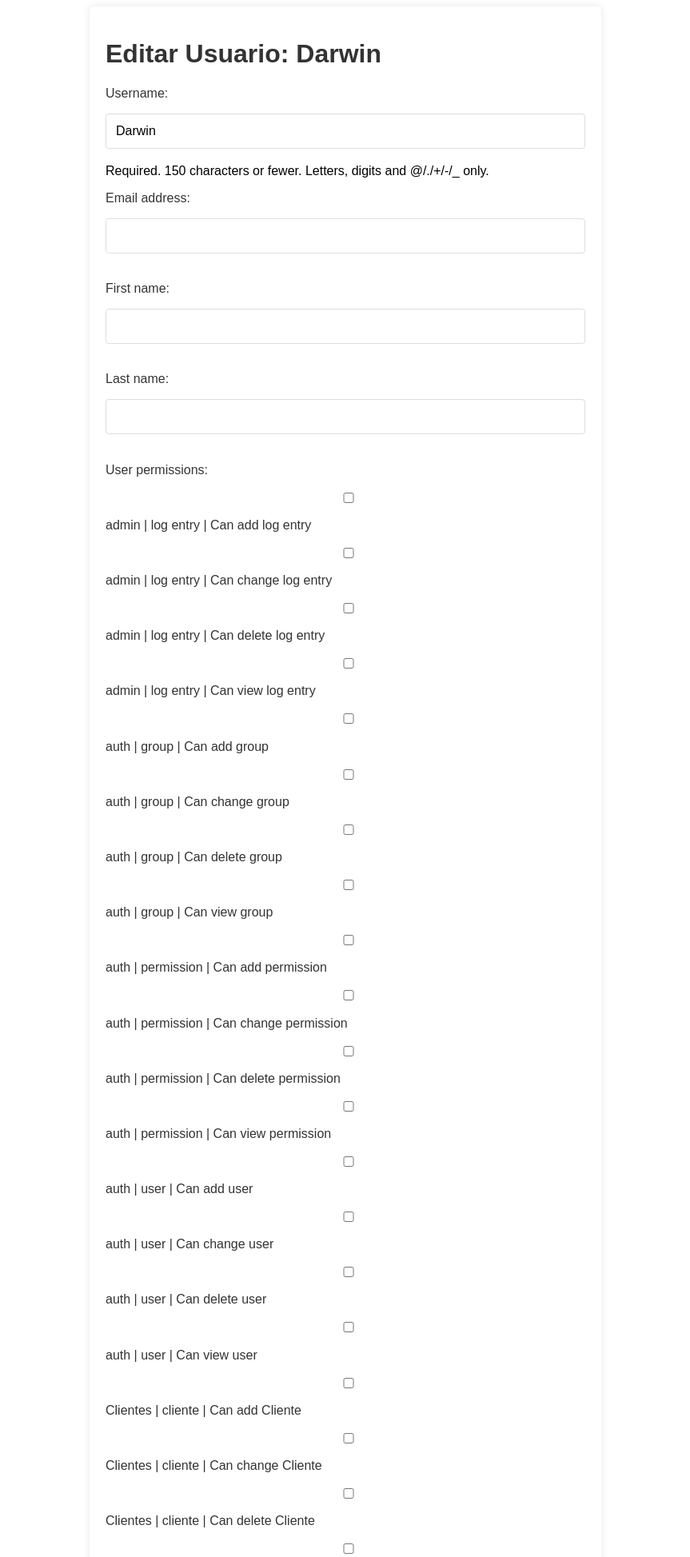
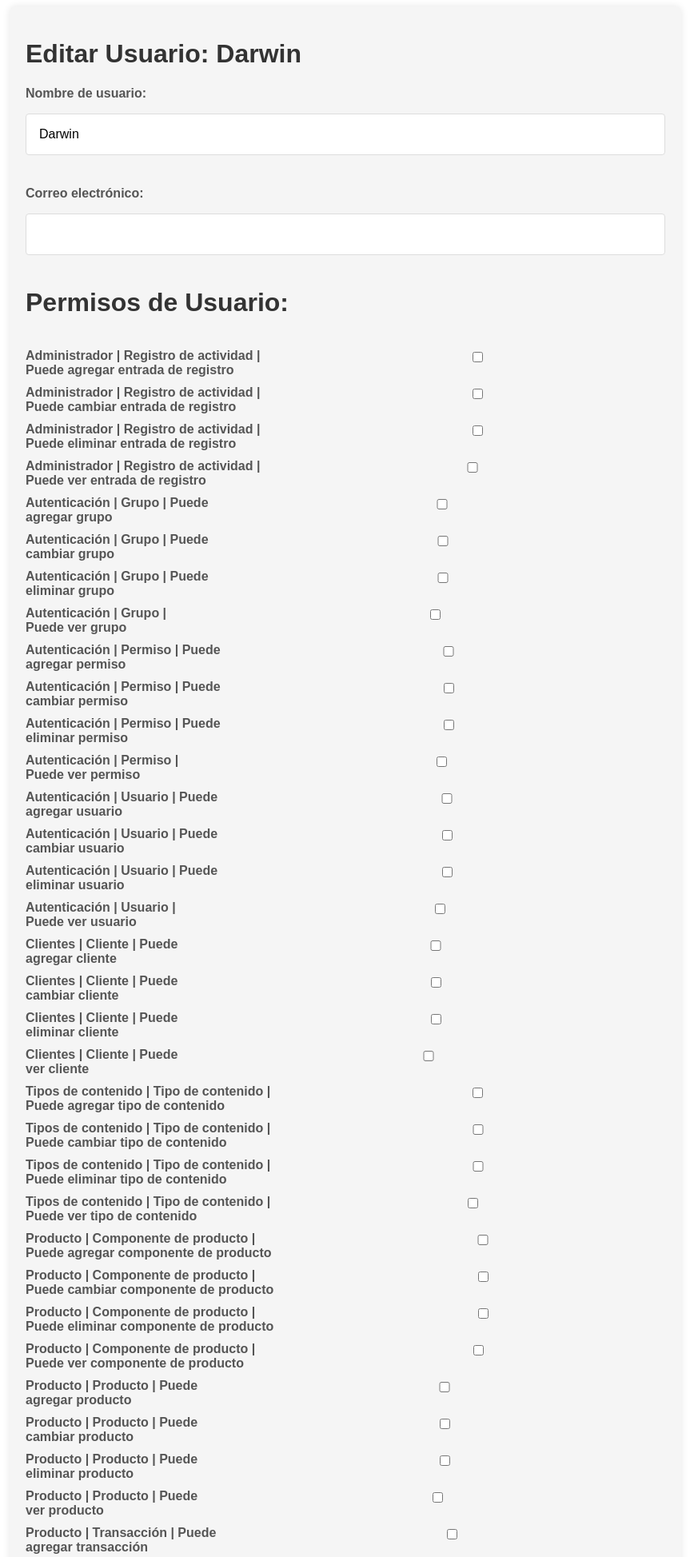
Before and after one commit to darwinLF92/AVANCEPROYECTO171123, a Django app: page /users/edit/1/ in a window 1280 px wide. Shown: the top 1947 px of the page at 80% size, without its empty margins (208-1071 px from the left). Run offline with Django 4.2, Linux system fonts and the light colour scheme; a user stored in the database is signed in; data comes from the database, SQL or seed files in the repository; data that the repository does not hold is empty; some libraries are stand-ins or nearby versions.

Commit message:
Mejoras en el Formulario de Permisos de Usario

```diff
--- a/Proyecto/settings.py
+++ b/Proyecto/settings.py
@@ -47,7 +47,9 @@ INSTALLED_APPS = [
     'Clientes',
     'Vendedor',
     'Ventas',
-    'configuracion'
+    'configuracion',
+    'crispy_forms',
+
 ]
 
 MIDDLEWARE = [
@@ -147,3 +149,5 @@ MEDIA_ROOT = os.path.join(BASE_DIR, 'media')
 X_FRAME_OPTIONS = 'SAMEORIGIN'
 
 DEFAULT_AUTO_FIELD = 'django.db.models.BigAutoField'
+
+CRISPY_TEMPLATE_PACK = ''  # O 'bootstrap'
--- a/Usuarios/forms.py
+++ b/Usuarios/forms.py
@@ -10,12 +10,123 @@ class UserRegisterForm(UserCreationForm):
         fields = ['username', 'email', 'password1', 'password2']
 
 class UserEditForm(forms.ModelForm):
-    class Meta:
-        model = User
-        fields = ['username', 'email', 'first_name', 'last_name', 'user_permissions']  # Ajusta los campos según tus necesidades
+    #diccionario para los permisos de usuarios
+    SPANISH_PERMISSIONS = {
+    'admin | log entry | Can add log entry': 'Administrador | Registro de actividad | Puede agregar entrada de registro',
+    'admin | log entry | Can change log entry': 'Administrador | Registro de actividad | Puede cambiar entrada de registro',
+    'admin | log entry | Can delete log entry': 'Administrador | Registro de actividad | Puede eliminar entrada de registro',
+    'admin | log entry | Can view log entry': 'Administrador | Registro de actividad | Puede ver entrada de registro',
 
-    # Si quieres un widget especial para los permisos, puedes hacerlo así:
+    'auth | group | Can add group': 'Autenticación | Grupo | Puede agregar grupo',
+    'auth | group | Can change group': 'Autenticación | Grupo | Puede cambiar grupo',
+    'auth | group | Can delete group': 'Autenticación | Grupo | Puede eliminar grupo',
+    'auth | group | Can view group': 'Autenticación | Grupo | Puede ver grupo',
+
+    'auth | permission | Can add permission': 'Autenticación | Permiso | Puede agregar permiso',
+    'auth | permission | Can change permission': 'Autenticación | Permiso | Puede cambiar permiso',
+    'auth | permission | Can delete permission': 'Autenticación | Permiso | Puede eliminar permiso',
+    'auth | permission | Can view permission': 'Autenticación | Permiso | Puede ver permiso',
+
+    'auth | user | Can add user': 'Autenticación | Usuario | Puede agregar usuario',
+    'auth | user | Can change user': 'Autenticación | Usuario | Puede cambiar usuario',
+    'auth | user | Can delete user': 'Autenticación | Usuario | Puede eliminar usuario',
+    'auth | user | Can view user': 'Autenticación | Usuario | Puede ver usuario',
+
+    'Clientes | cliente | Can add Cliente': 'Clientes | Cliente | Puede agregar cliente',
+    'Clientes | cliente | Can change Cliente': 'Clientes | Cliente | Puede cambiar cliente',
+    'Clientes | cliente | Can delete Cliente': 'Clientes | Cliente | Puede eliminar cliente',
+    'Clientes | cliente | Can view Cliente': 'Clientes | Cliente | Puede ver cliente',
+
+    'configuracion | configuracion | Can add configuracion': 'Configuración | Configuración | Puede agregar configuración',
+    'configuracion | configuracion | Can change configuracion': 'Configuración | Configuración | Puede cambiar configuración',
+    'configuracion | configuracion | Can delete configuracion': 'Configuración | Configuración | Puede eliminar configuración',
+    'configuracion | configuracion | Can view configuracion': 'Configuración | Configuración | Puede ver configuración',
+
+    'configuraciontienda | Can add ConfiguracionTienda': 'Configuración de Tienda | Puede agregar Configuración de Tienda',
+    'configuraciontienda | Can change ConfiguracionTienda': 'Configuración de Tienda | Puede cambiar Configuración de Tienda',
+    'configuraciontienda | Can delete ConfiguracionTienda': 'Configuración de Tienda | Puede eliminar Configuración de Tienda',
+    'configuraciontienda | Can view ConfiguracionTienda': 'Configuración de Tienda | Puede ver Configuración de Tienda',
+
+    'contenttypes | content type | Can add content type': 'Tipos de contenido | Tipo de contenido | Puede agregar tipo de contenido',
+    'contenttypes | content type | Can change content type': 'Tipos de contenido | Tipo de contenido | Puede cambiar tipo de contenido',
+    'contenttypes | content type | Can delete content type': 'Tipos de contenido | Tipo de contenido | Puede eliminar tipo de contenido',
+    'contenttypes | content type | Can view content type': 'Tipos de contenido | Tipo de contenido | Puede ver tipo de contenido',
+
+    'Producto | componente producto | Can add componente producto': 'Producto | Componente de producto | Puede agregar componente de producto',
+    'Producto | componente producto | Can change componente producto': 'Producto | Componente de producto | Puede cambiar componente de producto',
+    'Producto | componente producto | Can delete componente producto': 'Producto | Componente de producto | Puede eliminar componente de producto',
+    'Producto | componente producto | Can view componente producto': 'Producto | Componente de producto | Puede ver componente de producto',
+
+    'Producto | producto | Can add producto': 'Producto | Producto | Puede agregar producto',
+    'Producto | producto | Can change producto': 'Producto | Producto | Puede cambiar producto',
+    'Producto | producto | Can delete producto': 'Producto | Producto | Puede eliminar producto',
+    'Producto | producto | Can view producto': 'Producto | Producto | Puede ver producto',
+
+    'Producto | transaccion | Can add transaccion': 'Producto | Transacción | Puede agregar transacción',
+    'Producto | transaccion | Can change transaccion': 'Producto | Transacción | Puede cambiar transacción',
+    'Producto | transaccion | Can delete transaccion': 'Producto | Transacción | Puede eliminar transacción',
+    'Producto | transaccion | Can view transaccion': 'Producto | Transacción | Puede ver transacción',
+
+    'Proveedor | Proveedor | Can add Proveedor': 'Proveedor | Proveedor | Puede agregar proveedor',
+    'Proveedor | Proveedor | Can change Proveedor': 'Proveedor | Proveedor | Puede cambiar proveedor',
+    'Proveedor | Proveedor | Can delete Proveedor': 'Proveedor | Proveedor | Puede eliminar proveedor',
+    'Proveedor | Proveedor | Can view Proveedor': 'Proveedor | Proveedor | Puede ver proveedor',
+
+    'sessions | session | Can add session': 'Sesiones | Sesión | Puede agregar sesión',
+    'sessions | session | Can change session': 'Sesiones | Sesión | Puede cambiar sesión',
+    'sessions | session | Can delete session': 'Sesiones | Sesión | Puede eliminar sesión',
+    'sessions | session | Can view session': 'Sesiones | Sesión | Puede ver sesión',
+
+    'Vendedor | vendedor | Can add vendedor': 'Vendedor | Vendedor | Puede agregar vendedor',
+    'Vendedor | vendedor | Can change vendedor': 'Vendedor | Vendedor | Puede cambiar vendedor',
+    'Vendedor | vendedor | Can delete vendedor': 'Vendedor | Vendedor | Puede eliminar vendedor',
+    'Vendedor | vendedor | Can view vendedor': 'Vendedor | Vendedor | Puede ver vendedor',
+
+    'Ventas | anulacion | Can add anulacion': 'Ventas | Anulación | Puede agregar anulación',
+    'Ventas | anulacion | Can change anulacion': 'Ventas | Anulación | Puede cambiar anulación',
+    'Ventas | anulacion | Can delete anulacion': 'Ventas | Anulación | Puede eliminar anulación',
+    'Ventas | anulacion | Can view anulacion': 'Ventas | Anulación | Puede ver anulación',
+
+    'Ventas | anulacion cobro | Can add anulacion cobro': 'Ventas | Anulación de cobro | Puede agregar anulación de cobro',
+    'Ventas | anulacion cobro | Can change anulacion cobro': 'Ventas | Anulación de cobro | Puede cambiar anulación de cobro',
+    'Ventas | anulacion cobro | Can delete anulacion cobro': 'Ventas | Anulación de cobro | Puede eliminar anulación de cobro',
+    'Ventas | anulacion cobro | Can view anulacion cobro': 'Ventas | Anulación de cobro | Puede ver anulación de cobro',
+
+    'Ventas | cobro | Can add cobro': 'Ventas | Cobro | Puede agregar cobro',
+    'Ventas | cobro | Can change cobro': 'Ventas | Cobro | Puede cambiar cobro',
+    'Ventas | cobro | Can delete cobro': 'Ventas | Cobro | Puede eliminar cobro',
+    'Ventas | cobro | Can view cobro': 'Ventas | Cobro | Puede ver cobro',
+
+    'Ventas | detalle venta | Can add detalle venta': 'Ventas | Detalle de venta | Puede agregar detalle de venta',
+    'Ventas | detalle venta | Can change detalle venta': 'Ventas | Detalle de venta | Puede cambiar detalle de venta',
+    'Ventas | detalle venta | Can delete detalle venta': 'Ventas | Detalle de venta | Puede eliminar detalle de venta',
+    'Ventas | detalle venta | Can view detalle venta': 'Ventas | Detalle de venta | Puede ver detalle de venta',
+
+    'Ventas | devolucion | Can add devolucion': 'Ventas | Devolución | Puede agregar devolución',
+    'Ventas | devolucion | Can change devolucion': 'Ventas | Devolución | Puede cambiar devolución',
+    'Ventas | devolucion | Can delete devolucion': 'Ventas | Devolución | Puede eliminar devolución',
+    'Ventas | devolucion | Can view devolucion': 'Ventas | Devolución | Puede ver devolución',
+
+    'Ventas | venta | Can add venta': 'Ventas | Venta | Puede agregar venta',
+    'Ventas | venta | Can change venta': 'Ventas | Venta | Puede cambiar venta',
+    'Ventas | venta | Can delete venta': 'Ventas | Venta | Puede eliminar venta',
+    'Ventas | venta | Can view venta': 'Ventas | Venta | Puede ver venta',
+}
+
     user_permissions = forms.ModelMultipleChoiceField(
         queryset=Permission.objects.all(),
         widget=forms.CheckboxSelectMultiple,
     )
+
+    class Meta:
+        model = User
+        fields = ['username', 'email', 'first_name', 'last_name', 'user_permissions']
+
+    def __init__(self, *args, **kwargs):
+        super(UserEditForm, self).__init__(*args, **kwargs)
+
+        translated_permissions = [
+            (str(perm.id), self.SPANISH_PERMISSIONS.get(str(perm), str(perm))) for perm in Permission.objects.all()
+        ]
+
+        self.fields['user_permissions'].choices = translated_permissions
--- a/Usuarios/templates/edit_user.html
+++ b/Usuarios/templates/edit_user.html
@@ -4,84 +4,123 @@
 <link rel="stylesheet" href="https://cdn.jsdelivr.net/npm/sweetalert2@10">
 <head>
   <style>
-    body {
+    /* Estilos generales */
+    .user-edit-form body {
         font-family: 'Arial', sans-serif;
     }
 
-    .container {
-      max-width: 600px;
+    .user-edit-form .container {
+        max-width: 800px; /* Ajusta el ancho máximo según tus necesidades */
         margin: 0 auto;
         padding: 20px;
-      background-color: #fff;
+        background-color: #f5f5f5; /* Cambiado a un color de fondo más claro */
         box-shadow: 0 0 10px rgba(0, 0, 0, 0.1);
-      border-radius: 5px;
+        border-radius: 8px; /* Bordes más redondeados */
     }
 
-    h1 {
+    .user-edit-form h1 {
         color: #333;
     }
 
-    form {
+    /* Estilos para el formulario y sus elementos */
+    .user-edit-form .form-group {
         margin-top: 20px;
     }
 
-    button {
+    .user-edit-form label {
+        font-weight: bold;
+        color: #555;
+    }
+
+    .user-edit-form button {
         background-color: #4caf50;
         color: #fff;
-      padding: 10px 15px;
+        padding: 12px 20px; /* Ajustado el padding para hacerlo más grande */
         border: none;
         cursor: pointer;
+        margin-top: 20px;
+        border-radius: 5px;
+        font-size: 16px; /* Tamaño de fuente aumentado */
     }
 
-    button:hover {
+    .user-edit-form button:hover {
         background-color: #45a049;
     }
 
-    .modal {
-      display: none;
-      position: fixed;
-      top: 50%;
-      left: 50%;
-      transform: translate(-50%, -50%);
-      background-color: #fff;
-      padding: 20px;
-      box-shadow: 0 0 10px rgba(0, 0, 0, 0.1);
-      border-radius: 5px;
+    /* Estilos específicos para el campo de permisos */
+    .permission-checkbox label {
+        display: flex;
+        flex-direction: row-reverse;
+        align-items: center; /* Centrar verticalmente */
+        margin-bottom: 10px;
+        color: #555;
     }
 
-    .close {
-      float: right;
-      font-size: 20px;
-      cursor: pointer;
+    .permission-checkbox input {
+        margin-left: 10px;  /* Espacio entre el checkbox y la etiqueta */
+    }
+
+    .permission-checkbox ul {
+        list-style-type: none;
+        padding: 0;
+    }
+
+    .permission-checkbox li {
+        margin-bottom: 5px;
+    }
+
+    /* Estilos para pantallas pequeñas */
+    @media (max-width: 600px) {
+        .user-edit-form .container {
+            max-width: 100%;
+        }
     }
 </style>
 
 </head>
-<body>
-  <h1>
-
-  </h1>
+<body class="user-edit-form">
+    <h1></h1>
 
     {% block content %}
-
     {% if error_message %}
-  <div id="modalError" class="modal">
-    <div class="modal-content">
-      <span class="close">&times;</span>
-      <p>{{ error_message }}</p>
-    </div>
-  </div>
+    <script src="https://cdn.jsdelivr.net/npm/sweetalert2@10"></script>
+    <script>
+        Swal.fire({
+            icon: 'error',
+            title: 'Error',
+            text: '{{ error_message }}',
+        });
+    </script>
     {% endif %}
 
     <div class="container">
-
         <h1>Editar Usuario: {{ form.instance.username }}</h1>
 
         <form method="post">
             {% csrf_token %}
-      {{ form.as_p }}
+
+            <div class="form-group">
+                <label for="{{ form.username.id_for_label }}">Nombre de usuario:</label>
+                {{ form.username }}
+                {{ form.username.errors }}
+            </div>
+
+            <div class="form-group">
+                <label for="{{ form.email.id_for_label }}">Correo electrónico:</label>
+                {{ form.email }}
+                {{ form.email.errors }}
+            </div>
+
+            <div class="form-group permission-checkbox">
+              <h1>Permisos de Usuario: </h1>
+              <br>
+                {{ form.user_permissions }}
+                {{ form.user_permissions.errors }}
+            </div>
+
             <button id="crearBtn" class="btn waves-effect waves-light" type="submit" {% if success or error_message %}style="display: none;" {% endif %}>
-        Actualizar</button>
+                Actualizar
+            </button>
         </form>
 
     {% if success %}
--- a/Usuarios/views.py
+++ b/Usuarios/views.py
@@ -1,4 +1,5 @@
 from django.shortcuts import render, redirect, get_object_or_404
+from django.http import Http404
 from django.contrib.auth.models import User
 from django.contrib.auth.decorators import login_required, permission_required
 from .forms import UserRegisterForm, UserEditForm
@@ -57,7 +58,10 @@ def create_user(request):
 @login_required
 @permission_required('auth.change_user')
 def edit_user(request, user_id):
-    user_instance = get_object_or_404(User, id=user_id)
+    try:
+        user_instance = get_object_or_404(User, id=user_id)
+    except User.DoesNotExist:
+        raise Http404("El usuario no existe")
     if request.method == 'POST':
         form = UserEditForm(request.POST, instance=user_instance)  # Asumiendo que tienes un formulario UserEditForm
         if form.is_valid():
@@ -66,7 +70,7 @@ def edit_user(request, user_id):
             # return redirect('Usuarios:list_users')
         else:
             # Devolver una respuesta HTML indicando un error en el formulario
-            return render(request, 'edit_user.html', {'form': form, 'error_message': 'Error inesperado, intente nuevamente'})
+            return render(request, 'edit_user.html', {'form': form, 'error_message': 'Error inesperado, intente nuevamente. Asegúrese de completar correctamente todos los campos y seleccionar al menos un permiso.'})
     else:
         form = UserEditForm(instance=user_instance)
     return render(request, 'edit_user.html', {'form': form})
@@ -75,7 +79,10 @@ def edit_user(request, user_id):
 @login_required
 @permission_required('auth.change_user')
 def edit_user(request, user_id):
-    user_instance = get_object_or_404(User, id=user_id)
+    try:
+        user_instance = get_object_or_404(User, id=user_id)
+    except User.DoesNotExist:
+        raise Http404("El usuario no existe")
     if request.method == 'POST':
         form = UserEditForm(request.POST, instance=user_instance)  # Asumiendo que tienes un formulario UserEditForm
         if form.is_valid():
@@ -83,7 +90,7 @@ def edit_user(request, user_id):
             return render(request, 'edit_user.html', {'success': True, 'message': f'Usuario {form.instance.username} Editado satisfactoriamente'})
         else:
             # Devolver una respuesta HTML indicando un error en el formulario
-            return render(request, 'edit_user.html', {'form': form, 'error_message': 'Error inesperado, intente nuevamente, debe de seleccionar al menos un permiso'})
+            return render(request, 'edit_user.html', {'form': form, 'error_message': 'Error inesperado, intente nuevamente. Asegúrese de completar correctamente todos los campos y seleccionar al menos un permiso.'})
     else:
         form = UserEditForm(instance=user_instance)
     return render(request, 'edit_user.html', {'form': form})
--- a/requirements.txt
+++ b/requirements.txt
@@ -1,4 +1,5 @@
 asgiref==3.7.2
+beautifulsoup4==4.12.2
 Brotli==1.1.0
 certifi==2023.7.22
 cffi==1.16.0
@@ -8,8 +9,10 @@ cssselect2==0.7.0
 defusedxml==0.7.1
 Django==4.2.5
 django-allauth==0.57.0
+django-crispy-forms==2.1
 django-guardian==2.4.0
 django-humanize==0.1.2
+django-uni-form==0.9.0
 django-weasyprint==2.2.1
 django-widget-tweaks==1.5.0
 fonttools==4.43.1
@@ -29,6 +32,7 @@ reportlab==4.0.7
 requests==2.31.0
 requests-oauthlib==1.3.1
 six==1.16.0
+soupsieve==2.5
 sqlparse==0.4.4
 tinycss2==1.2.1
 typing_extensions==4.7.1
```
Lines whose indentation alone changed are shown as unchanged.
